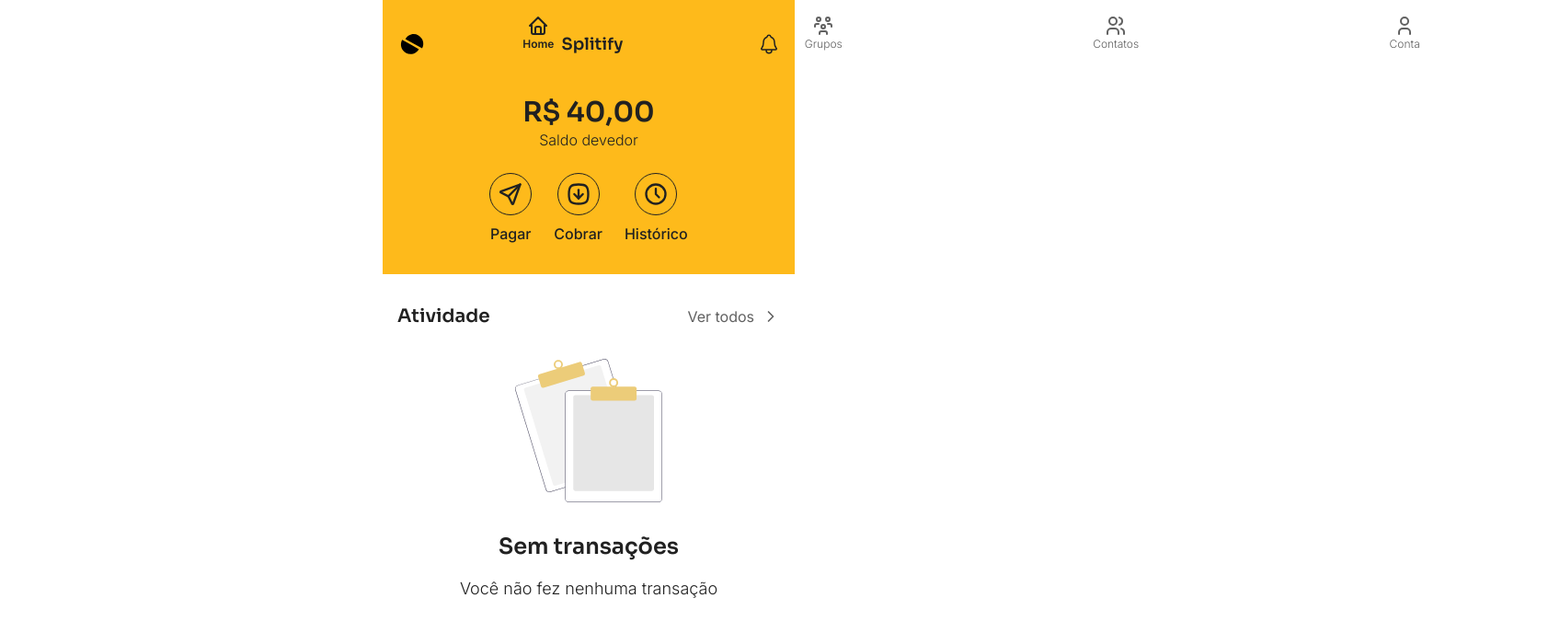
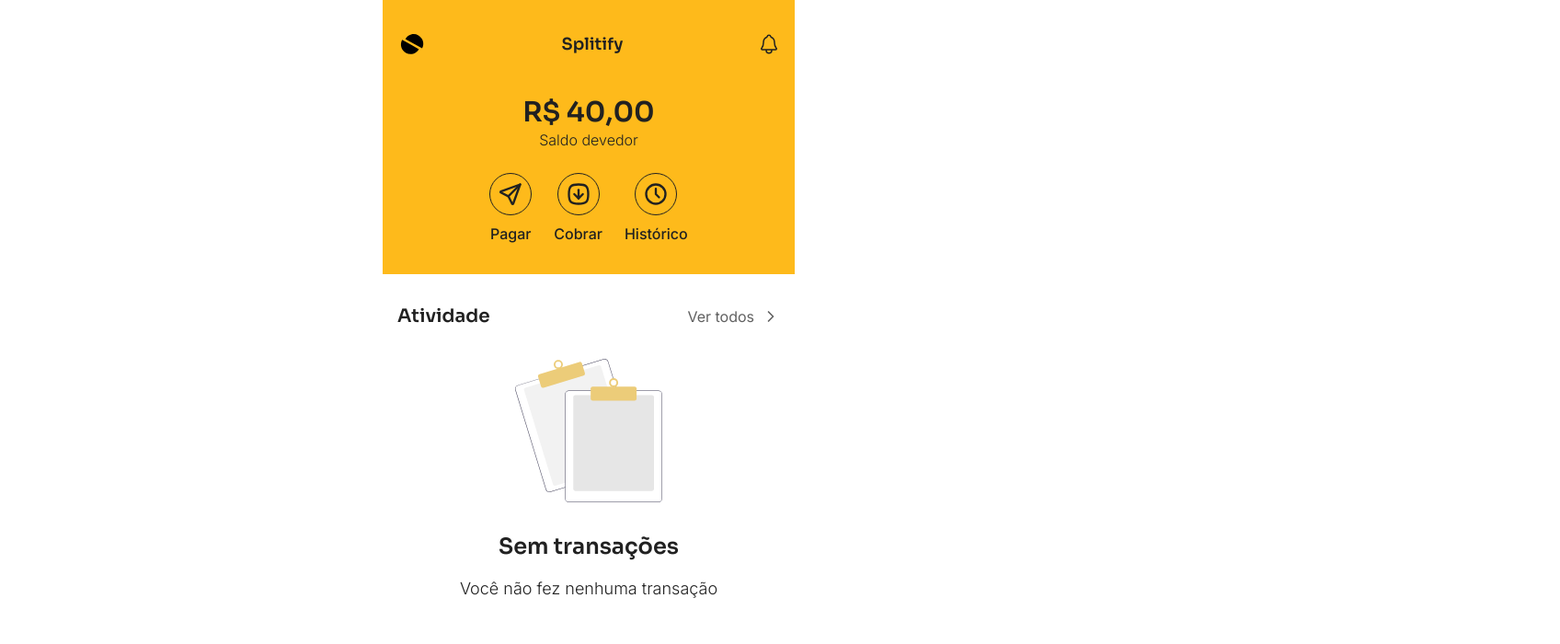
Before and after one commit to hicones/splitify, a Next.js app: page / in a window 1280 px wide. Shown: the top 700 px of the page at 92% size, 1696 px wide, since content can reach past the window. Built offline with nearby package versions, Linux system fonts and the light colour scheme.

Commit message:
fix: absolute bottom navigation

```diff
--- a/src/components/app/bottom-navigation.tsx
+++ b/src/components/app/bottom-navigation.tsx
@@ -14,7 +14,7 @@
   const pathname = usePathname();
 
   return (
-    <nav className="flex items-center justify-around w-full p-4 mt-auto fixed bott">
+    <nav className="flex items-center justify-around w-full p-4 mt-auto absolute bottom-0">
       {bottomNavigationLinks.map((link) => (
         <Link
           key={link.href}
```
